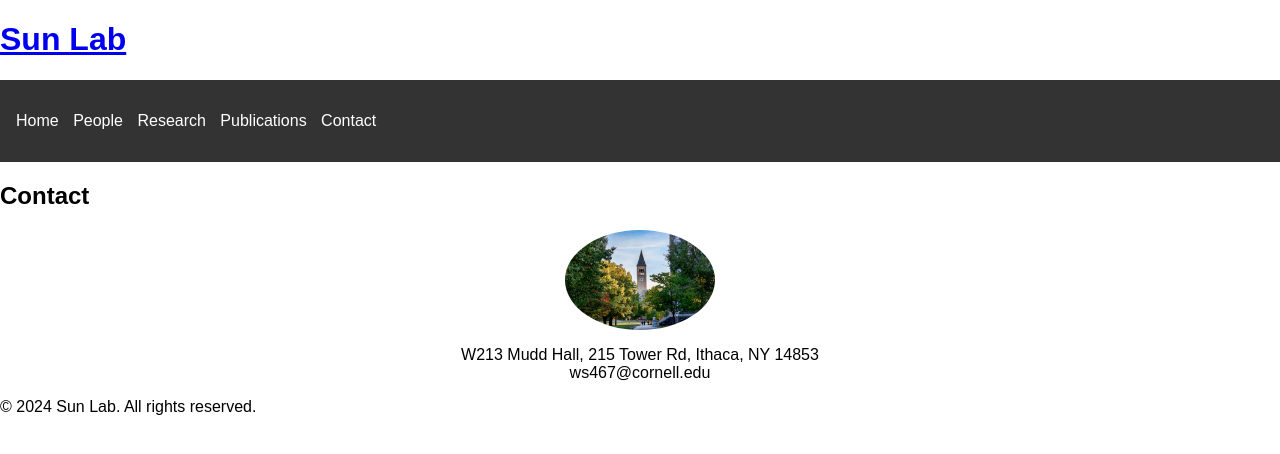
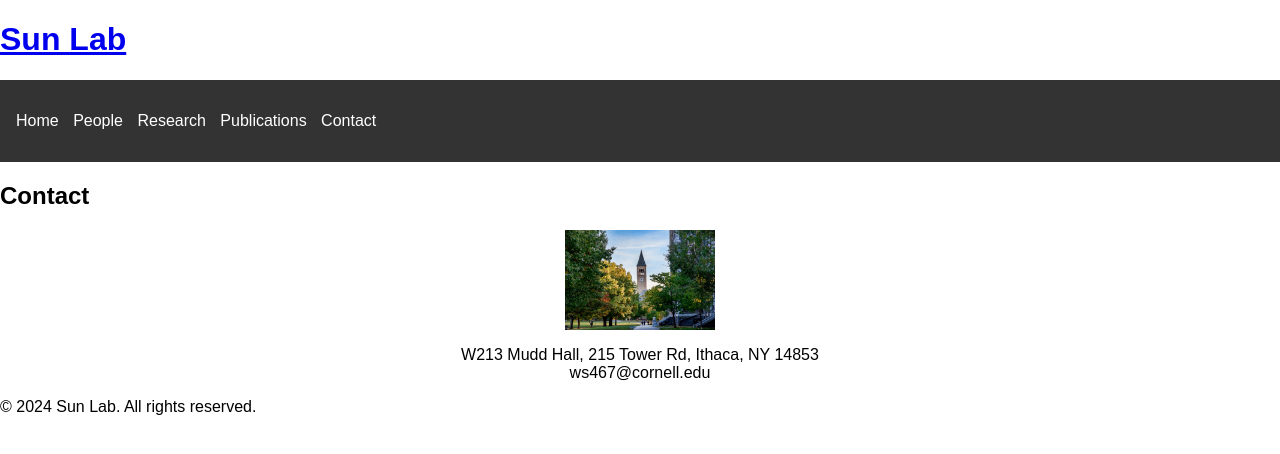
Before and after one commit to neuroai/my-awesome-site, a Jekyll site: the page built from contact.md, in a window 1280 px wide. Shown: the top 454 px of the page. Built offline with Jekyll 4.4.1, drawn with Linux system fonts in a browser that asks for light colours.

Commit message:
Update default.html

```diff
--- a/_layouts/default.html
+++ b/_layouts/default.html
@@ -5,6 +5,7 @@
   <meta name="viewport" content="width=device-width, initial-scale=1.0">
   <title>{{ page.title }} - {{ site.title }}</title>
   <link rel="stylesheet" href="{{ site.baseurl }}/assets/css/style.css">
+  <link rel="stylesheet" href="{{ site.baseurl }}/assets/css/custom.css">
 </head>
 <body>
   <header>
```
